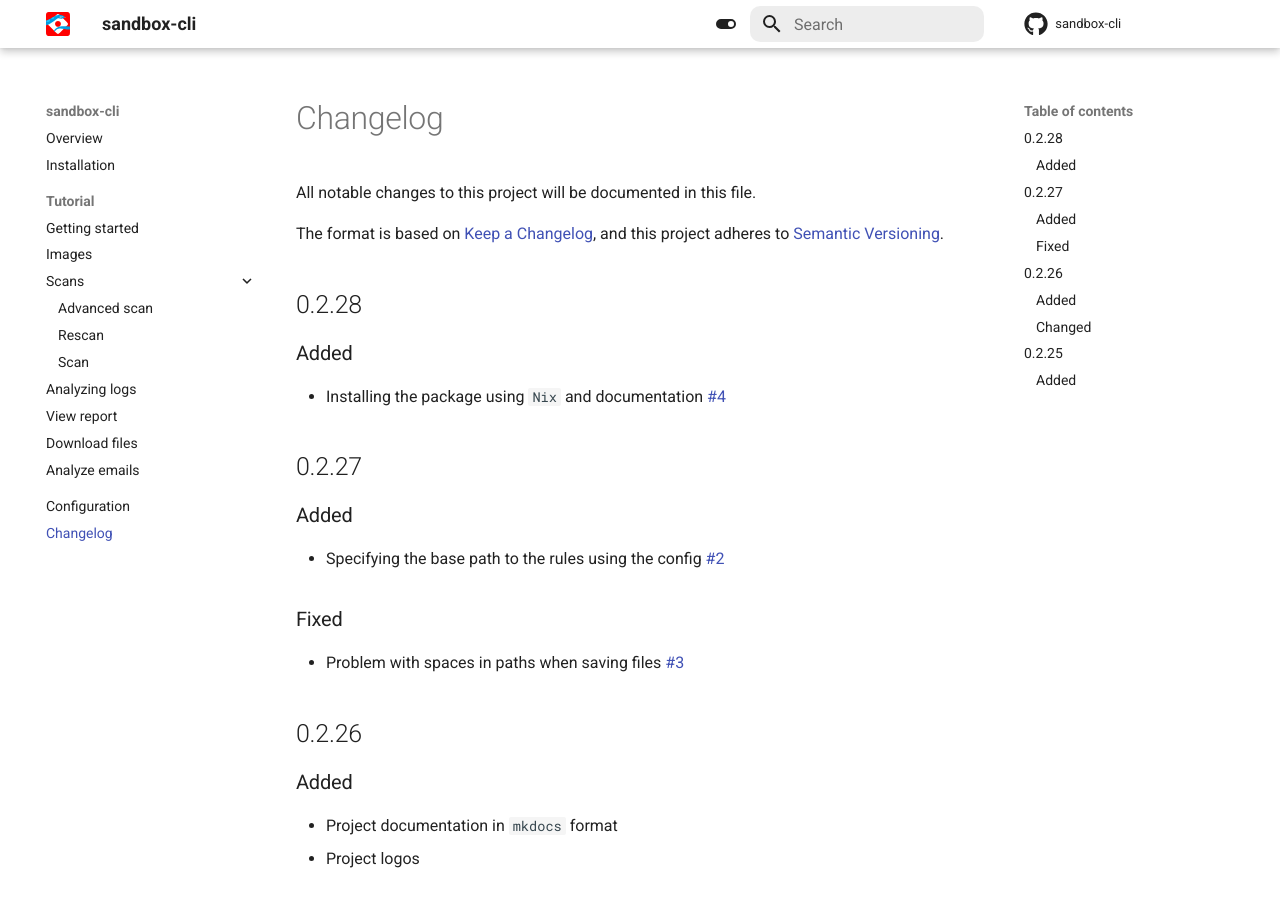
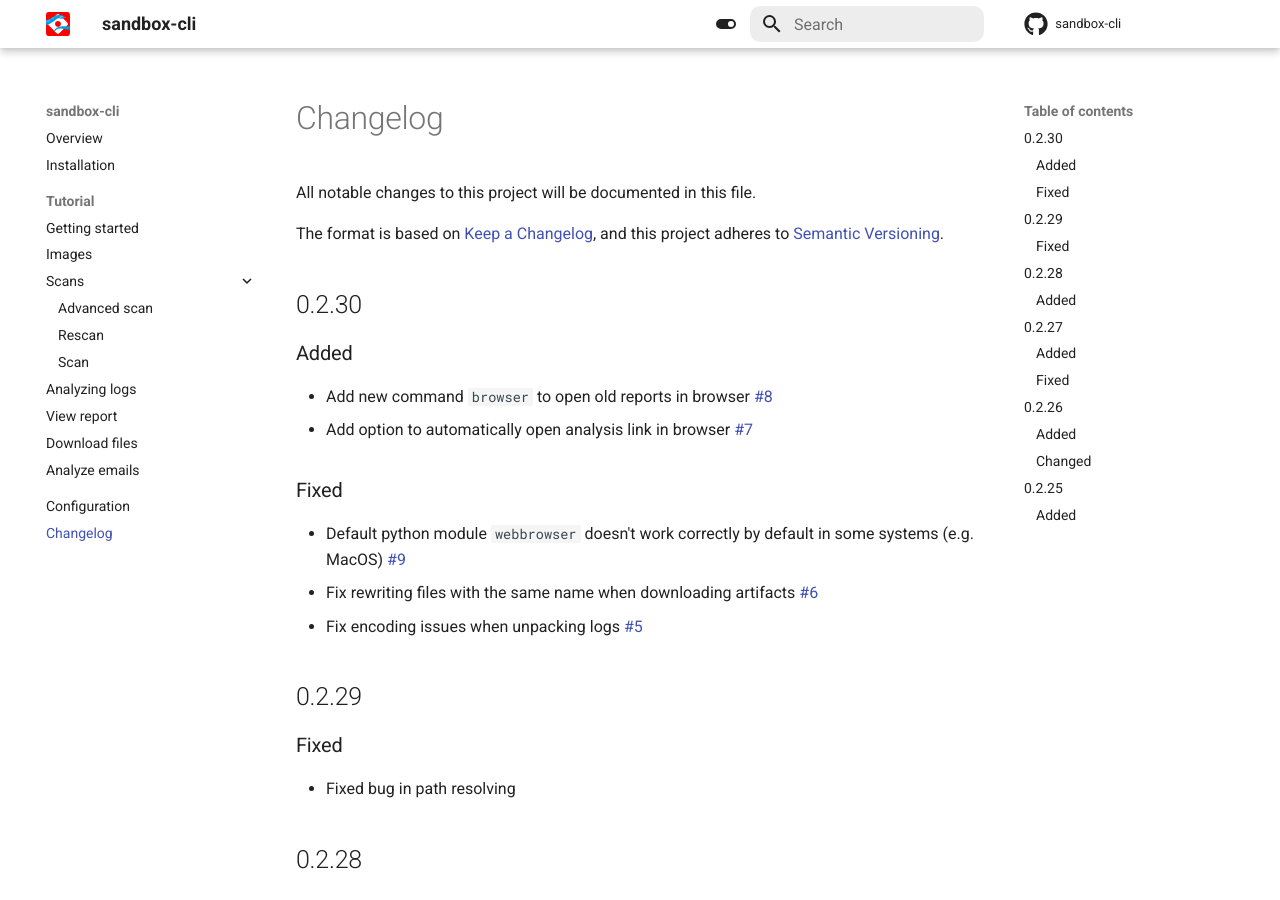
Before and after one commit to Security-Experts-Community/sandbox-cli, an MkDocs documentation site: the page built from docs/changelog.md, in a window 1280 px wide and 900 px high. Built offline with MkDocs 1.6.1 and Material for MkDocs 9.7.7, drawn with Linux system fonts in a browser that asks for light colours; comment, search, counter and statistics services are not loaded.

```diff
--- a/docs/changelog.md
+++ b/docs/changelog.md
@@ -4,6 +4,25 @@ All notable changes to this project will be documented in this file.
 
 The format is based on [Keep a Changelog](https://keepachangelog.com/en/1.1.0/),
 and this project adheres to [Semantic Versioning](https://semver.org/spec/v2.0.0.html).
+
+## 0.2.30
+
+### Added
+
+- Add new command `browser` to open old reports in browser [#8](https://github.com/Security-Experts-Community/sandbox-cli/pull/8/files)
+- Add option to automatically open analysis link in browser [#7](https://github.com/Security-Experts-Community/sandbox-cli/pull/7)
+
+### Fixed
+
+- Default python module `webbrowser` doesn't work correctly by default in some systems (e.g. MacOS) [#9](https://github.com/Security-Experts-Community/sandbox-cli/pull/9)
+- Fix rewriting files with the same name when downloading artifacts [#6](https://github.com/Security-Experts-Community/sandbox-cli/pull/6)
+- Fix encoding issues when unpacking logs [#5](https://github.com/Security-Experts-Community/sandbox-cli/pull/5)
+
+## 0.2.29
+
+### Fixed
+
+- Fixed bug in path resolving
 
 ## 0.2.28
 
```
Also changed, not shown: pyproject.toml (+5 -5 lines), 1 other file.
